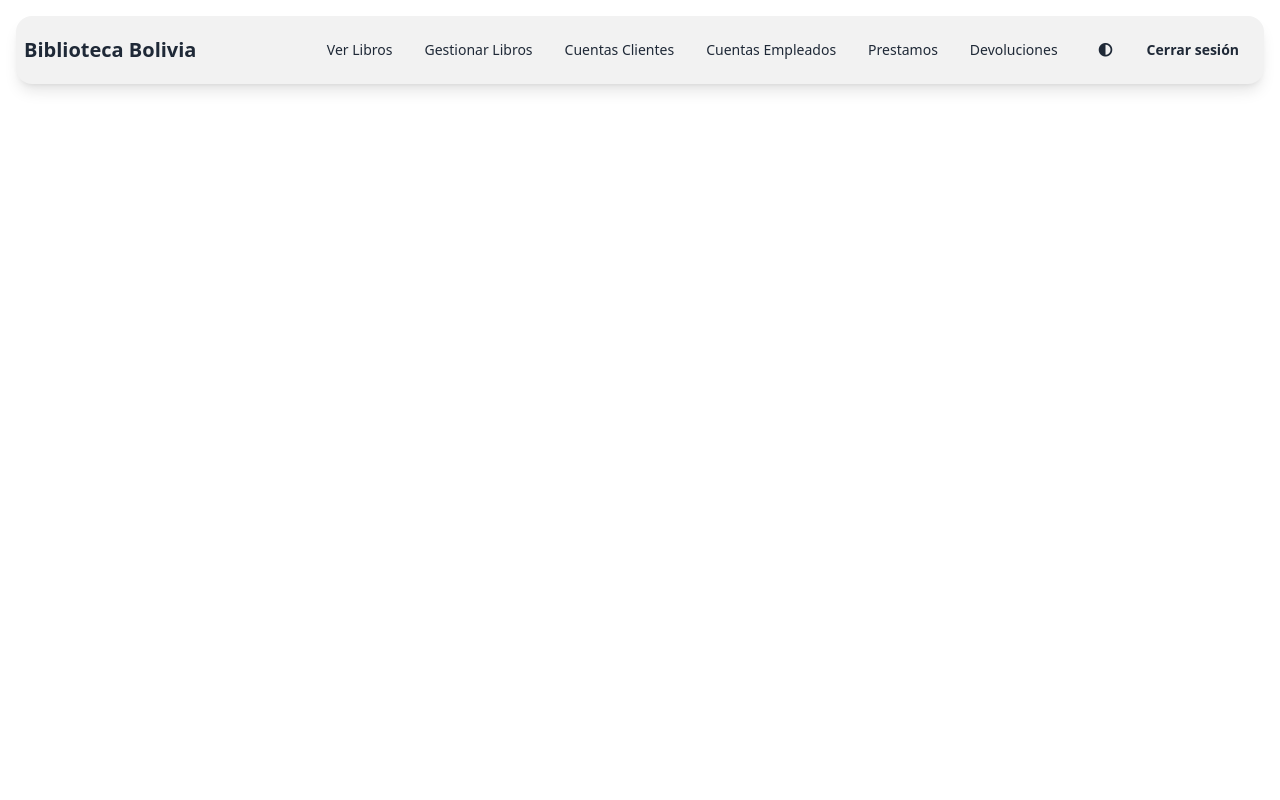
After one commit to SudoCode76/sistemaBibliotecaMVC_MYSQL_PHP, a PHP site: page /app/views/viewsEmpleado/dashboardEmpleado.php in a window 1280 px wide. The commit adds this page. Run offline with PHP 8.4, Linux system fonts and the light colour scheme; the visitor is signed in with stand-in values (Sample User, id 1); some libraries are stand-ins or nearby versions.

Commit message:
menu clientes y empleado terminado

```diff
--- a/app/controllers/loginControllers/loginCliente/loginAction.php
+++ b/app/controllers/loginControllers/loginCliente/loginAction.php
@@ -14,7 +14,7 @@ if ($_SERVER["REQUEST_METHOD"] == "POST") {
             $_SESSION['usuario'] = $user['usuario'];
             $_SESSION['rol'] = $user['nombreRol'];
             $_SESSION['codUsuarios'] = $user['codUsuarios'];
-            header("Location: ../../../views/loginViews/viewsCliente/dashboardCliente.php");
+            header("Location: ../../../views/viewsCliente/dashboardCliente.php");
             exit();
         } else {
             header("Location: ../../../views/loginViews/loginCliente.php?error=1");
--- a/app/controllers/loginControllers/loginEmpleado/loginAction.php
+++ b/app/controllers/loginControllers/loginEmpleado/loginAction.php
@@ -14,7 +14,7 @@ if ($_SERVER["REQUEST_METHOD"] == "POST") {
             $_SESSION['usuario'] = $user['usuario'];
             $_SESSION['rol'] = $user['nombreRol'];
             $_SESSION['codUSUARIOS_ADMIN'] = $user['codUSUARIOS_ADMIN'];
-            header("Location: ../../../views/loginViews/viewsEmpleado/dashboardEmpleado.php");
+            header("Location: ../../../views/viewsEmpleado/dashboardEmpleado.php");
             exit();
         } else {
             header("Location: ../../../views/loginViews/loginEmpleado.php?error=1");
--- /dev/null
+++ b/app/controllers/loginControllers/loginEmpleado/logout.php
@@ -0,0 +1,6 @@
+<?php
+session_start();
+session_destroy();
+header("Location: ../../../views/loginViews/loginEmpleado.php");
+exit();
+?>
--- a/app/views/loginViews/viewsCliente/dashboardCliente.php
+++ /dev/null
@@ -1,5 +0,0 @@
-<?php
-require_once __DIR__ . '/../../../config/checkSessionCliente.php';
-?>
-
-<h1>Dashboard Cliente test 1</h1>
--- a/app/views/loginViews/viewsEmpleado/dashboardEmpleado.php
+++ /dev/null
@@ -1,5 +0,0 @@
-<?php
-require_once __DIR__ . '/../../../config/checkSessionEmpleado.php';
-?>
-
-<h1>Soy empleado</h1>
--- /dev/null
+++ b/app/views/viewsCliente/dashboardCliente.php
@@ -0,0 +1,5 @@
+<?php
+require_once __DIR__ . '/../../config/checkSessionCliente.php';
+?>
+
+<h1>Dashboard Cliente test 1</h1>
--- /dev/null
+++ b/app/views/viewsEmpleado/dashboardEmpleado.php
@@ -0,0 +1,19 @@
+<?php
+require_once __DIR__ . '/../../config/checkSessionEmpleado.php';
+?>
+
+<!DOCTYPE html>
+<html lang="en">
+<head>
+    <meta charset="UTF-8">
+    <meta name="viewport" content="width=device-width, initial-scale=1.0">
+    <title>Dashboard</title>
+</head>
+<body>
+    <header class="min-h-screen bg-base-100 text-base-content">
+    <div class="container mx-auto p-4">
+    <?php include "../viewsEmpleado/menuEmpleado.php"; ?>
+    </div>
+    </header>
+</body>
+</html>
--- /dev/null
+++ b/app/views/viewsEmpleado/menuEmpleado.php
@@ -0,0 +1,109 @@
+<?php
+require_once __DIR__ . '/../../config/checkSessionEmpleado.php';
+?>
+
+<!DOCTYPE html>
+<html lang="es">
+<head>
+    <meta charset="UTF-8">
+    <meta name="viewport" content="width=device-width, initial-scale=1.0">
+    <title>Dashboard</title>
+    <link href="https://cdn.jsdelivr.net/npm/daisyui@4.12.10/dist/full.min.css" rel="stylesheet" type="text/css" />
+    <link rel="stylesheet" href="https://cdnjs.cloudflare.com/ajax/libs/font-awesome/5.15.3/css/all.min.css">
+</head>
+
+<body class="bg-gray-100">
+<div class="navbar bg-base-200 rounded-box shadow-lg mb-4">
+    <div class="flex-1">
+        <a class="text-xl font-bold">Biblioteca Bolivia</a>
+    </div>
+
+    <!-- Botón hamburguesa para pantallas pequeñas -->
+    <div class="flex-none lg:hidden">
+        <button class="btn btn-square btn-ghost" onclick="toggleMenu()">
+            <i class="fas fa-bars"></i>
+        </button>
+    </div>
+
+    <!-- Menú completo para pantallas grandes -->
+    <div id="menuContent" class="hidden lg:flex flex-none">
+        <ul class="menu menu-horizontal px-1">
+            <?php
+
+            if ($_SESSION['rol'] == 'administrador') {
+                echo '<li><a href="../viewsEmpleado/verLibros.php">Ver Libros</a></li>';
+                echo '<li><a href="../viewsEmpleado/GestionLibros.php">Gestionar Libros</a></li>';
+                echo '<li><a href="../viewsEmpleado/gestionClientes.php">Cuentas Clientes</a></li>';
+                echo '<li><a href="../viewsEmpleado/gestionEmpleados.php">Cuentas Empleados</a></li>';
+                echo '<li><a href="../viewsEmpleado/prestamos.php">Prestamos</a></li>';
+                echo '<li><a href="../viewsEmpleado/devoluciones.php">Devoluciones</a></li>';
+            }
+
+            elseif ($_SESSION['rol'] == 'empleado') {
+                echo '<li><a href="../viewsEmpleado/gestionClientes.php">Cuentas Clientes</a></li>';
+                echo '<li><a href="../viewsEmpleado/prestamos.php">Prestamos</a></li>';
+                echo '<li><a href="../viewsEmpleado/devoluciones.php">Devoluciones</a></li>';
+            }
+            ?>
+        </ul>
+
+        <button class="btn btn-ghost" onclick="toggleTheme()">
+            <i class="fas fa-adjust"></i>
+        </button>
+        <a class="btn btn-ghost" href="../../controllers/loginControllers/loginEmpleado/logout.php">Cerrar sesión</a>
+    </div>
+</div>
+
+<!-- Menú desplegable para pantallas pequeñas -->
+<div id="mobileMenu" class="lg:hidden hidden">
+    <ul class="menu p-4 bg-base-100 rounded-box">
+        <?php
+
+        if ($_SESSION['rol'] == 'administrador') {
+            echo '<li><a href="GestionLibros.php">Gestionar Libros</a></li>';
+            echo '<li><a href="gestionClientes.php">Cuentas Clientes</a></li>';
+            echo '<li><a href="gestionEmpleados.php">Cuentas Empleados</a></li>';
+            echo '<li><a href="prestamos.php">Prestamos</a></li>';
+            echo '<li><a href="devoluciones.php">Devoluciones</a></li>';
+        }
+
+        elseif ($_SESSION['rol'] == 'empleado') {
+            echo '<li><a href="gestionClientes.php">Cuentas Clientes</a></li>';
+            echo '<li><a href="prestamos.php">Prestamos</a></li>';
+            echo '<li><a href="devoluciones.php">Devoluciones</a></li>';
+        }
+        ?>
+    </ul>
+</div>
+
+<script src="https://cdn.tailwindcss.com"></script>
+
+<script>
+    // Función para cambiar el tema
+    function toggleTheme() {
+        const html = document.documentElement;
+        const currentTheme = html.getAttribute('data-theme');
+        const newTheme = currentTheme === 'light' ? 'dark' : 'light';
+        html.setAttribute('data-theme', newTheme);
+        localStorage.setItem('theme', newTheme);
+    }
+
+    // Aplicar el tema guardado o el preferido del sistema
+    document.addEventListener('DOMContentLoaded', () => {
+        const savedTheme = localStorage.getItem('theme');
+        if (savedTheme) {
+            document.documentElement.setAttribute('data-theme', savedTheme);
+        } else if (window.matchMedia && window.matchMedia('(prefers-color-scheme: dark)').matches) {
+            document.documentElement.setAttribute('data-theme', 'dark');
+        }
+    });
+
+    // Función para desplegar el menú en dispositivos móviles
+    function toggleMenu() {
+        const mobileMenu = document.getElementById('mobileMenu');
+        mobileMenu.classList.toggle('hidden');
+    }
+</script>
+
+</body>
+</html>
--- a/index.php
+++ b/index.php
@@ -1,5 +1,5 @@
 <?php
-// Aquí podrías incluir un sistema de enrutamiento si es necesario
+
 header("Location: app/views/loginViews/loginCliente.php");
 exit();
 ?>
```
Also changed, not shown: app/config/conexion.php (+19 -6 lines), app/controllers/LibroController.php (added, +43 -0 lines), app/models/LibroModel.php (added, +39 -0 lines), app/views/viewsEmpleado/verLibros.php (added, +48 -0 lines), bd.sql (+15 -0 lines).
